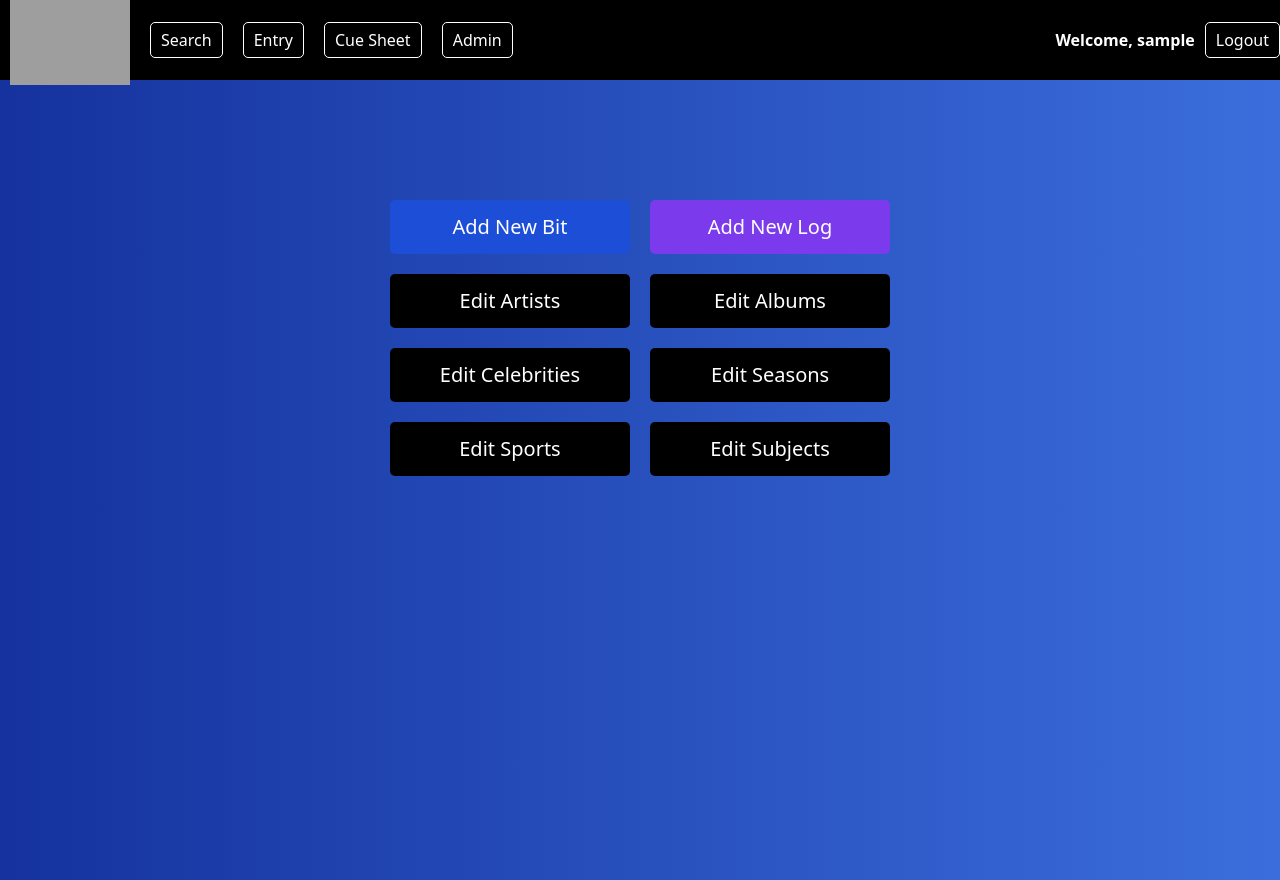
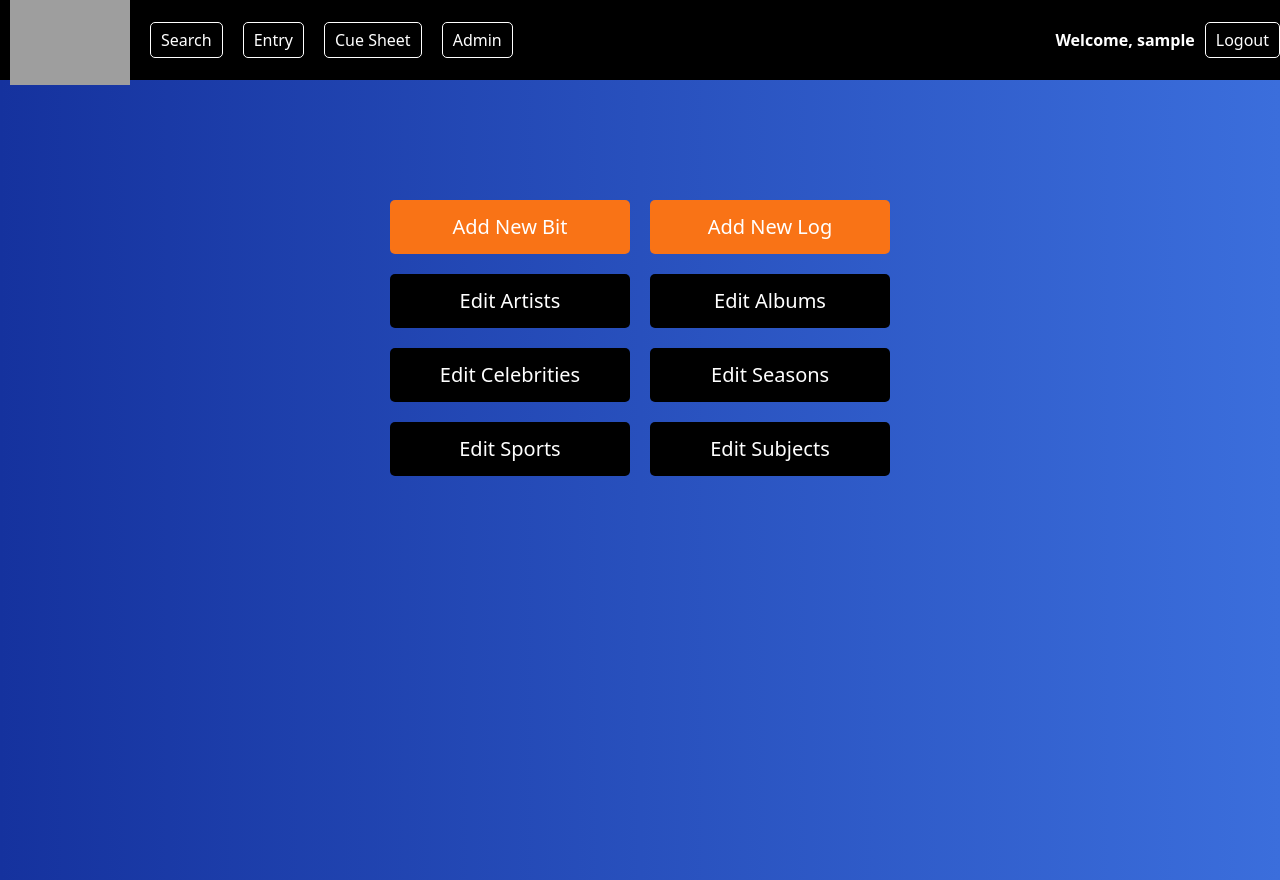
Before and after one commit to anfullhart/BobAndTom3, a React (Create React App) app: page /entry in a window 1280 px wide. Built offline with nearby package versions, Linux system fonts and the light colour scheme; sample sign-in values are in the browser's storage; grey boxes are pictures that could not be loaded.

Commit message:
Change button colors to orange in entry.js

```diff
--- a/src/pages/entry.js
+++ b/src/pages/entry.js
@@ -28,14 +28,9 @@ const Entry = () => {
     minWidth: "240px",
   };
 
-  const bitButtonStyle = {
+  const newButtonStyle = {
     ...buttonStyle,
-    backgroundColor: "#1d4ed8",
-  };
-
-  const logButtonStyle = {
-    ...buttonStyle,
-    backgroundColor: "#7c3aed",
+    backgroundColor: "#f97316",
   };
 
   return (
@@ -69,12 +64,12 @@ const Entry = () => {
         >
           <Link
             to="/addBit"
-            style={bitButtonStyle}
+            style={newButtonStyle}
             onMouseEnter={(e) =>
-              (e.currentTarget.style.backgroundColor = "#1e40af")
+              (e.currentTarget.style.backgroundColor = "#ea580c")
             }
             onMouseLeave={(e) =>
-              (e.currentTarget.style.backgroundColor = "#1d4ed8")
+              (e.currentTarget.style.backgroundColor = "#f97316")
             }
           >
             Add New Bit
@@ -82,12 +77,12 @@ const Entry = () => {
 
           <Link
             to="/addToday"
-            style={logButtonStyle}
+            style={newButtonStyle}
             onMouseEnter={(e) =>
-              (e.currentTarget.style.backgroundColor = "#6d28d9")
+              (e.currentTarget.style.backgroundColor = "#ea580c")
             }
             onMouseLeave={(e) =>
-              (e.currentTarget.style.backgroundColor = "#7c3aed")
+              (e.currentTarget.style.backgroundColor = "#f97316")
             }
           >
             Add New Log
```
